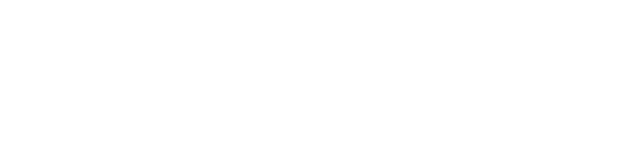
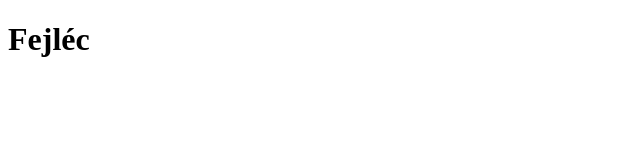
Before and after one commit to fokizoli/Front-end-pro, a plain HTML site: page index.html in a window 1280 px wide. Shown: the whole page, without its empty margins (0-640 px from the left). Drawn offline with Linux system fonts and the light colour scheme.

Commit message:
fejléc elkészítése

```diff
--- a/index.html
+++ b/index.html
@@ -7,6 +7,9 @@
     <title>Github</title>
 </head>
 <body>
+    <container>
+        <header><h1>Fejléc</h1></header>
+    </container>
 
 </body>
 </html>
```
